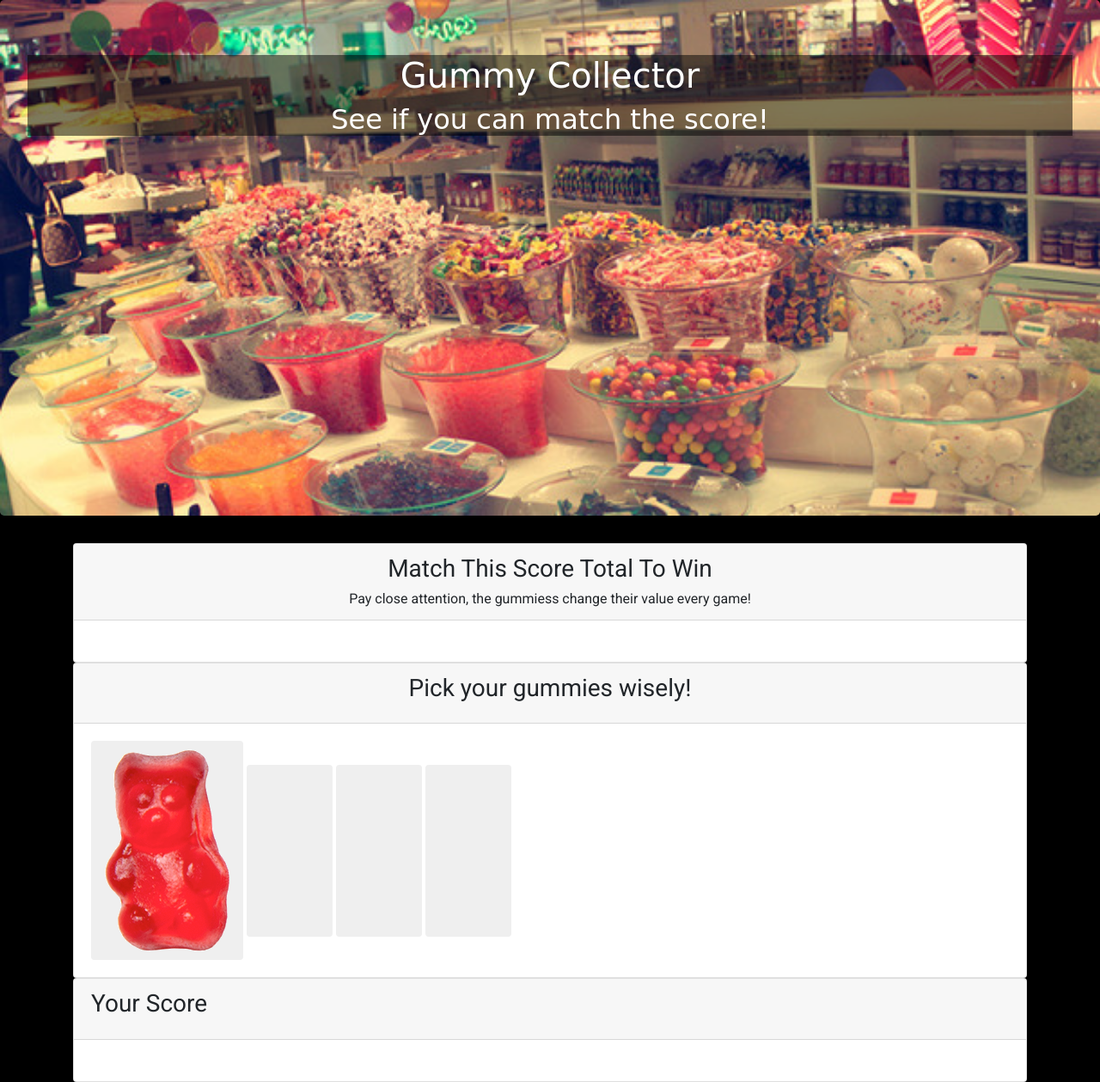
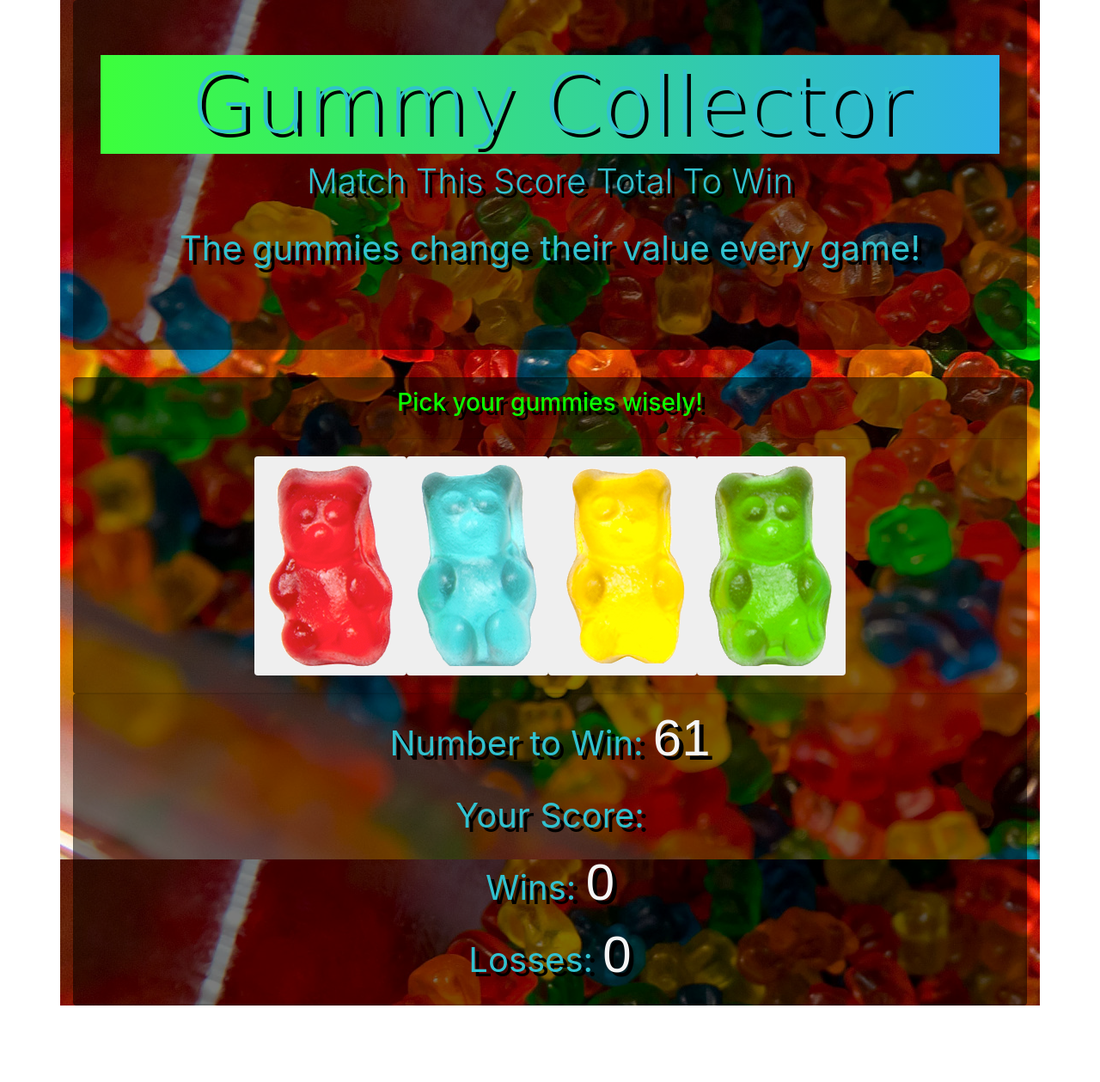
Before and after one commit to nickfp1985/unit-4-game, a plain HTML site: page index.html in a window 1280 px wide. Shown: the whole page at 86% size. After the commit the page ends 1170 px from the top, so only its background shows below. Drawn offline with nearby package versions, Linux system fonts and the light colour scheme; a web font is replaced by a local one.

Commit message:
last minite changes to css

```diff
--- a/assets/css/style.css
+++ b/assets/css/style.css
@@ -1,23 +1,54 @@
-body {
+.body {
     font-family: 'Roboto', sans-serif;
-    box-sizing: border-box;
+}
+
+.container {
     background-color: black;
+    background-image: url("../images/gummybears.jpg");
 }
 
 .jumbotron {
-    font-family: 'Ewert', cursive;
-    height: 600px;
-    width: auto;
-    background-image: url(../images/candy-store.jpg);
-    background-size: cover;
+    background-color: rgba(0,0,0,0.5);
 }
 
-.game-title {
-    background-color: rgba(0,0,0,0.5);
-    color: white;
+.my-4,
+.lead {
+	color: #31C1CF;
+    font-size: 250%;
+    text-shadow: 5px 5px #000;
 }
 
-.btn {
-    min-width: 100px;
-    min-height: 200px;
+.card {
+    background-color: rgba(0,0,0,0.5);
 }
+
+.display-4 {
+    font-family: 'Ewert', cursive;
+	color: #31C1CF;
+    font-size: 600%;
+    text-shadow: 5px 5px #000;
+}
+
+.card-title {
+    color: #0bff01;
+    text-shadow: 5px 5px #000;
+}
+
+.card-subtitle {
+	color: #31C1CF;
+    font-size: 250%;
+    text-shadow: 5px 5px #000;
+}
+
+.btn-gummies {
+    display: flex;
+    justify-content: center;
+    border-radius: 25px;
+}
+
+.score {
+	text-align: center;
+	font-size: 150%;
+	color: whitesmoke;
+	font-family: Raleway, arial, sans-serif;
+}
--- a/assets/javascript/game.js
+++ b/assets/javascript/game.js
@@ -0,0 +1,161 @@
+$(document).ready(function(){
+	// random number to win between 19-120
+	var Random=Math.floor(Math.random()*101+19)
+	$('#randomNum').text(Random);
+
+	// random number for each gummy between 1-12
+	var num1=Math.floor(Math.random()*11+1)
+	var num2=Math.floor(Math.random()*11+1)
+	var num3=Math.floor(Math.random()*11+1)
+	var num4=Math.floor(Math.random()*11+1)
+
+	var userScore=0;
+	var wins=0;
+	var losses=0;
+
+	$('#numOfWins').text(wins);
+	$('#numOfLosses').text(losses);
+
+	// gummy clicks
+	$('#gummy-red').on('click', function(){
+		userScore=userScore + num1;
+		console.log("New userScore=" + userScore);
+		$('#totalScore').text(userScore);
+			if(userScore === Random){
+				yay();
+			}
+			else if(userScore > Random){
+				loser();
+			}
+	})
+
+	$('#gummy-blue').on('click', function(){
+		userScore=userScore + num2;
+		console.log("New userScore=" + userScore);
+		$('#totalScore').text(userScore);
+			if(userScore === Random){
+				yay();
+			}
+			else if(userScore > Random){
+				loser();
+			}
+	})
+
+	$('#gummy-yellow').on('click', function(){
+		userScore=userScore + num3;
+		console.log("New userScore=" + userScore);
+		$('#totalScore').text(userScore);
+			if(userScore === Random){
+				yay();
+			}
+			else if(userScore > Random){
+				loser();
+			}
+	})
+
+	$('#gummy-green').on('click', function(){
+		userScore=userScore + num4;
+		console.log("New userScore=" + userScore);
+		$('#totalScore').text(userScore);
+			if(userScore === Random){
+				yay();
+			}
+			else if(userScore > Random){
+				loser();
+			}
+	})
+
+	// player wins
+	function yay(){
+		alert("Good job! You won!");
+	 	wins++;
+	  	$('#numOfWins').text(wins);
+	  	reset();
+	}
+
+	// player losses
+	function loser(){
+		alert("Better luck next time!");
+		losses++;
+		$('#numOfLosses').text(losses);
+		reset();
+	}
+
+	// reset game
+	function reset(){
+		Random=Math.floor(Math.random()*101+19);
+		console.log(Random)
+		$('#randomNum').text(Random);
+		num1=Math.floor(Math.random()*11+1);
+		num2=Math.floor(Math.random()*11+1);
+		num3=Math.floor(Math.random()*11+1);
+		num4=Math.floor(Math.random()*11+1);
+		userScore=0;
+		$('#totalScore').text(userScore);
+    }
+
+// ********************************
+//       BUTTON BACKGROUND
+
+    var colors = new Array(
+    [62,35,255],
+    [60,255,60],
+    [255,35,98],
+    [45,175,230],
+    [255,0,255],
+    [255,128,0]);
+
+    var step = 0;
+    //color table indices for:
+    // current color left
+    // next color left
+    // current color right
+    // next color right
+    var colorIndices = [0,1,2,3];
+
+    //transition speed
+    var gradientSpeed = 0.002;
+
+    function updateGradient()
+    {
+
+    if ( $===undefined ) return;
+
+    var c0_0 = colors[colorIndices[0]];
+    var c0_1 = colors[colorIndices[1]];
+    var c1_0 = colors[colorIndices[2]];
+    var c1_1 = colors[colorIndices[3]];
+
+    var istep = 1 - step;
+    var r1 = Math.round(istep * c0_0[0] + step * c0_1[0]);
+    var g1 = Math.round(istep * c0_0[1] + step * c0_1[1]);
+    var b1 = Math.round(istep * c0_0[2] + step * c0_1[2]);
+    var color1 = "rgb("+r1+","+g1+","+b1+")";
+
+    var r2 = Math.round(istep * c1_0[0] + step * c1_1[0]);
+    var g2 = Math.round(istep * c1_0[1] + step * c1_1[1]);
+    var b2 = Math.round(istep * c1_0[2] + step * c1_1[2]);
+    var color2 = "rgb("+r2+","+g2+","+b2+")";
+
+    $('#gradient').css({
+        background: "-webkit-gradient(linear, left top, right top, from("+color1+"), to("+color2+"))"}).css({
+        background: "-moz-linear-gradient(left, "+color1+" 0%, "+color2+" 100%)"});
+
+    step += gradientSpeed;
+    if ( step >= 1 )
+    {
+        step %= 1;
+        colorIndices[0] = colorIndices[1];
+        colorIndices[2] = colorIndices[3];
+
+        //pick two new target color indices
+        //do not pick the same as the current one
+        colorIndices[1] = ( colorIndices[1] + Math.floor( 1 + Math.random() * (colors.length - 1))) % colors.length;
+        colorIndices[3] = ( colorIndices[3] + Math.floor( 1 + Math.random() * (colors.length - 1))) % colors.length;
+
+    }
+    }
+
+    setInterval(updateGradient,10);
+
+});
--- a/index.html
+++ b/index.html
@@ -4,64 +4,47 @@
     <title>Gummy Collector</title>
     <meta charset="utf-8">
     <meta name="viewport" content="width=device-width, initial-scale=1, shrink-to-fit=no">
-
     <!-- Bootstrap CSS -->
     <link rel="stylesheet" href="https://maxcdn.bootstrapcdn.com/bootstrap/4.0.0/css/bootstrap.min.css" integrity="sha384-Gn5384xqQ1aoWXA+058RXPxPg6fy4IWvTNh0E263XmFcJlSAwiGgFAW/dAiS6JXm" crossorigin="anonymous">
     <link href="https://fonts.googleapis.com/css?family=Ewert|Roboto" rel="stylesheet">
     <link rel="stylesheet" href="assets/css/style.css">
 </head>
 <body>
-    <div class="jumbotron">
-        <div class="game-title">
-            <h1 class="text-center">Gummy Collector</h1>
-            <h2 class="text-center">See if you can match the score!</h2>
-        </div>
-    </div>
 
     <div class="container">
 
-        <div class="card">
-            <div class="card-header">
-                <h3 class="card-title text-center">Match This Score Total To Win</h3>
-                <p class="card-subtitle text-center">Pay close attention, the gummiess change their value every game!</p>
-            </div>
-            <div class="card-body text-center">
-                <h1 id="computer-pick"></h1>
-            </div>
+        <div class="jumbotron">
+            <h1 class="display-4 text-center" id="gradient">Gummy Collector</h1>
+            <h3 class="lead text-center">Match This Score Total To Win</h3>
+            <p class="my-4 text-center">The gummies change their value every game!</p>
         </div>
 
-        <div class="card">
+        <div class="card gummies">
             <div class="card-header">
                 <h3 class="card-title text-center">Pick your gummies wisely!</h3>
             </div>
-            <div class="card-body middle image">
-                <button id="button-1" class="btn red-gummy"><img src="/assets/images/gummy-red.png"></button>
-                <button id="button-2" class="btn blue-gummy"></button>
-                <button id="button-3" class="btn yellow-gummy "></button>
-                <button id="button-4" class="btn green-gummy"></button>
+            <div class="card-body btn-gummies">
+                <button id="gummy-red" class="btn gummy"><img src="./assets/images/gummy-red.png"></button>
+                <button id="gummy-blue" class="btn gummy"><img src="./assets/images/gummy-blue.png"></button>
+                <button id="gummy-yellow" class="btn gummy"><img src="./assets/images/gummy-yellow.png"></button>
+                <button id="gummy-green" class="btn gummy"><img src="./assets/images/gummy-green.png"></button>
             </div>
         </div>
-
         <div class="card">
-        <div class="card-header">
-            <h3 class="card-title">Your Score</h3>
-        </div>
-        <div class="card-body text-center">
-            <h1 id="result"></h1>
-        </div>
+            <div class="card-header scoreCard">
+                <p class="card-subtitle text-center">Number to Win: <span id="randomNum" class="score"></span></p>
+                <p class="card-subtitle text-center">Your Score: <span id="totalScore" class="score"></span></p>
+                <p class="card-subtitle text-center">Wins: <span id="numOfWins" class="score"></span></p>
+                <p class="card-subtitle text-center">Losses: <span id="numOfLosses" class="score"></span></p>
+            </div>
         </div>
 
     </div>
 
-    <script>
-
-
-
-    </script>
 
     <!-- jQuery, Popper.js, Bootstrap JS -->
     <script src="https://code.jquery.com/jquery-3.2.1.slim.min.js" integrity="sha384-KJ3o2DKtIkvYIK3UENzmM7KCkRr/rE9/Qpg6aAZGJwFDMVNA/GpGFF93hXpG5KkN" crossorigin="anonymous"></script>
-    <script src="https://cdnjs.cloudflare.com/ajax/libs/popper.js/1.12.9/umd/popper.min.js" integrity="sha384-ApNbgh9B+Y1QKtv3Rn7W3mgPxhU9K/ScQsAP7hUibX39j7fakFPskvXusvfa0b4Q" crossorigin="anonymous"></script>
     <script src="https://maxcdn.bootstrapcdn.com/bootstrap/4.0.0/js/bootstrap.min.js" integrity="sha384-JZR6Spejh4U02d8jOt6vLEHfe/JQGiRRSQQxSfFWpi1MquVdAyjUar5+76PVCmYl" crossorigin="anonymous"></script>
+    <script src="assets/javascript/game.js"></script>
 </body>
 </html>
```
Also changed, not shown: assets/images/gummybears.jpg (added).
